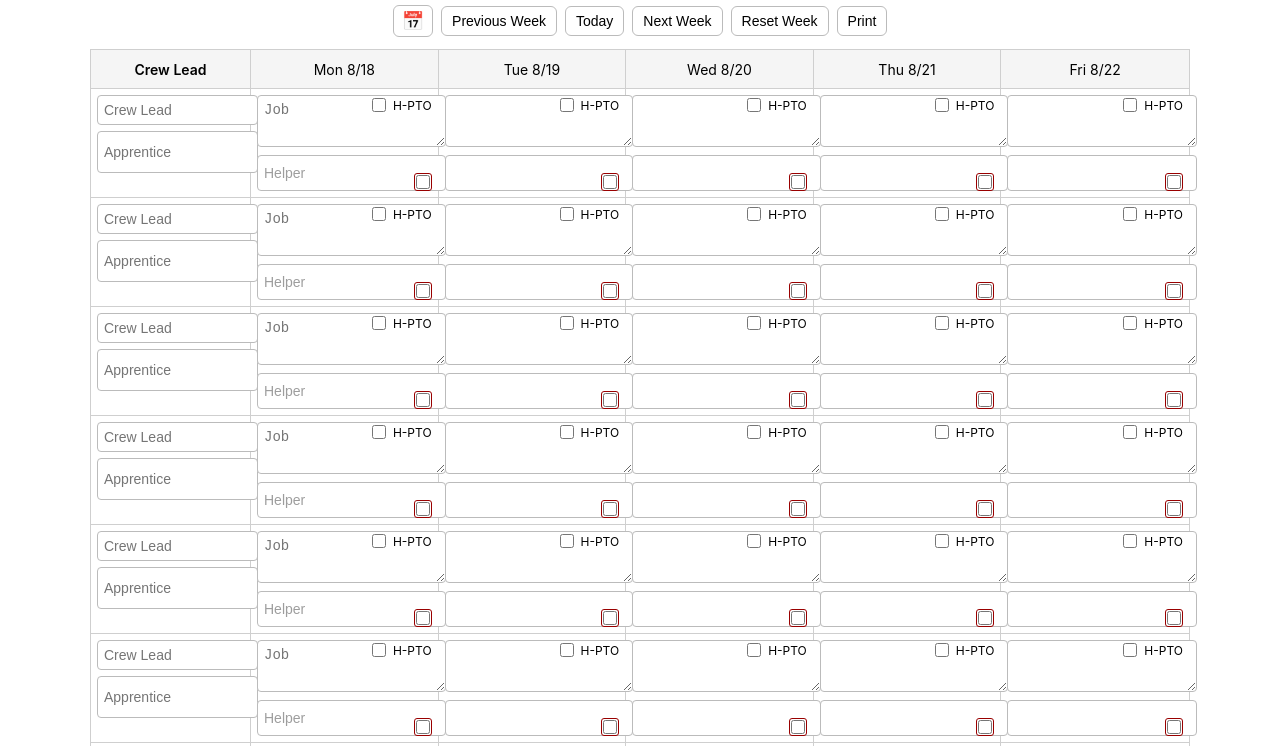
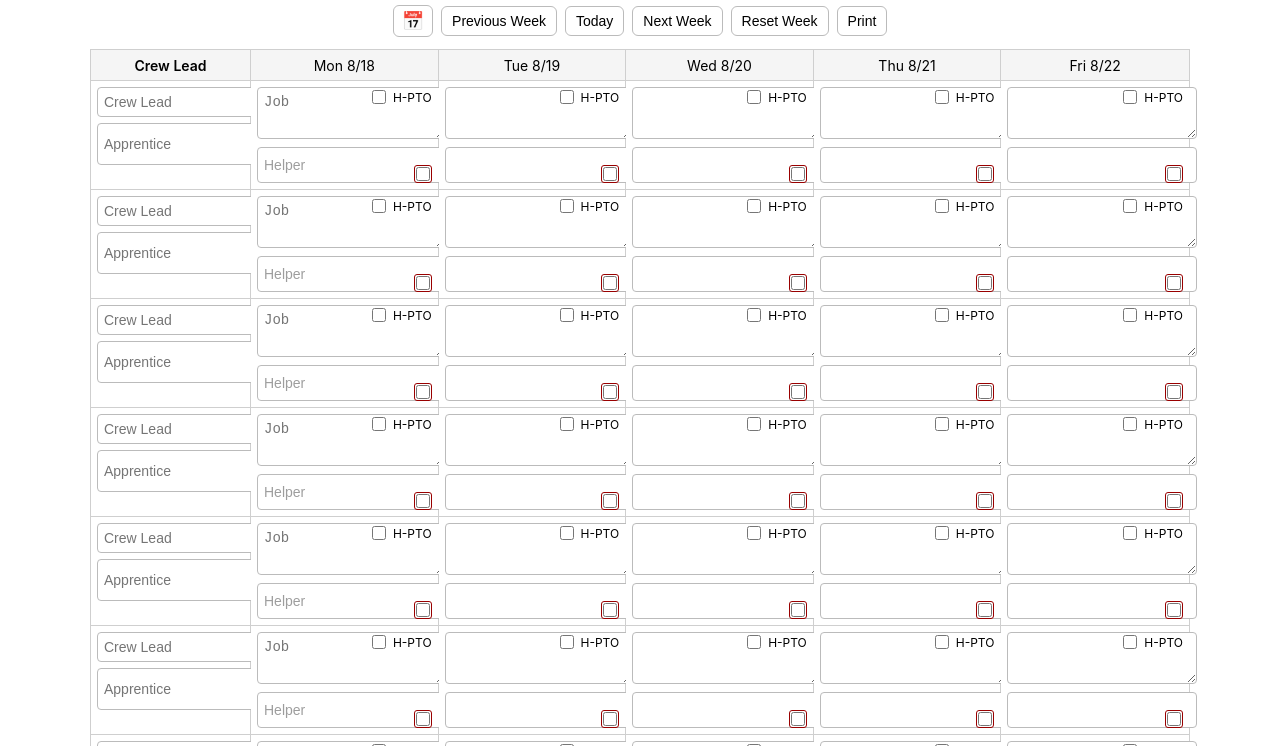
Before and after one commit to bergercasey/hvac-scheduler-clean, a website: page index.html in a window 1280 px wide. Shown: the part 45-791 px from the top of the page. Drawn offline with Linux system fonts and the light colour scheme.

Commit message:
Update index.html

```diff
--- a/index.html
+++ b/index.html
@@ -2,66 +2,87 @@
 <html lang="en">
 <head>
 <meta charset="utf-8"/>
-<meta name="viewport" content="width=device-width, initial-scale=1"/>
+<meta name="viewport" content="width=device-width,initial-scale=1"/>
 <title>HVAC Weekly Schedule</title>
 <style>
   :root{
+    /* tweak these to taste */
+    --page-max: 1100px;
+    --left-col: 160px;
+    --cell-min-h: 72px;      /* row height */
+    --job-min-h: 38px;       /* ~2 lines */
+    --helper-h: 26px;        /* 1 line  */
     --grid-border:#cfcfcf;
-    --header-bg:#f5f5f5;
-    --light-red:rgba(255,0,0,0.1);
-    --maxw:1100px;
+    --hdr-bg:#f5f5f5;
+    --light-red: rgba(255,0,0,0.10);
   }
+
   /* page */
-  body{font-family:-apple-system,system-ui,Segoe UI,Roboto,sans-serif;margin:0;background:#fff;}
-  .wrap{max-width:var(--maxw);margin:16px auto 32px;padding:0 12px;}
-  h1{margin:6px 0 8px;text-align:center;font-size:22px;font-weight:700;}
+  html,body{background:#fff}
+  body{font-family:-apple-system,system-ui,Segoe UI,Roboto,sans-serif;margin:0}
+  .wrap{max-width:var(--page-max);margin:16px auto 28px;padding:0 12px}
 
-  /* toolbar */
-  .toolbar{display:flex;justify-content:center;align-items:center;gap:8px;margin:8px 0 12px;}
-  .btn{font-size:14px;padding:6px 10px;border:1px solid #bbb;background:#fff;border-radius:6px}
+  /* header */
+  h1{margin:6px 0 8px;text-align:center;font-size:22px;font-weight:700}
+
+  /* toolbar (centered below header) */
+  .toolbar{display:flex;justify-content:center;align-items:center;gap:8px;margin:8px 0 12px}
+  .btn{font-size:14px;padding:6px 10px;border:1px solid #bbb;background:#fff;border-radius:6px;cursor:pointer}
   .btn:active{transform:translateY(1px)}
   .calendar-btn{padding:4px 8px;font-size:18px}
 
-  /* week header */
-  .weekbar{display:grid;grid-template-columns:160px repeat(5,1fr);border:1px solid var(--grid-border);border-bottom:0;background:var(--header-bg)}
-  .weekbar>div{border-right:1px solid var(--grid-border);height:30px;display:flex;align-items:center;justify-content:center;font-size:14px;padding:4px 6px}
+  /* weekday header row */
+  .weekbar{display:grid;grid-template-columns:var(--left-col) repeat(5,1fr);border:1px solid var(--grid-border);border-bottom:0;background:var(--hdr-bg)}
+  .weekbar>div{height:30px;display:flex;align-items:center;justify-content:center;border-right:1px solid var(--grid-border);font-size:14px;padding:0 6px}
   .weekbar>div:last-child{border-right:0}
   .crew-lead-head{font-weight:600}
 
-  /* grid */
-  .grid{display:grid;grid-template-columns:160px repeat(5,1fr);border:1px solid var(--grid-border)}
-  .leadcell,.cell{border-right:1px solid var(--grid-border);border-top:1px solid var(--grid-border);position:relative;padding:6px}
-  .grid>:nth-child(-n+6){border-top:0} /* first row under header */
-  .grid>:nth-child(6n){border-right:0}  /* last col */
+  /* main grid */
+  .grid{display:grid;grid-template-columns:var(--left-col) repeat(5,1fr);border:1px solid var(--grid-border)}
+  .leadcell,.cell{border-right:1px solid var(--grid-border);border-top:1px solid var(--grid-border);position:relative;padding:6px;min-height:var(--cell-min-h);background:#fff}
+  .grid>:nth-child(-n+6){border-top:0}    /* remove top border on first row */
+  .grid>:nth-child(6n){border-right:0}    /* remove right border on Friday */
+
+  /* left column (Crew Lead + Apprentice) */
   .leadcell{display:flex;flex-direction:column;gap:6px}
-  .lead-input,.apprentice-input{width:100%;border:1px solid #bbb;border-radius:4px;padding:6px;font-size:14px}
+  .lead-input,.apprentice-input{
+    width:100%;border:1px solid #bbb;border-radius:4px;padding:6px;font-size:14px;background:#fff
+  }
   .apprentice-input{height:28px}
 
-  /* day cells (compact, no bubbles) */
-  .job{width:100%;min-height:38px;max-height:48px;border:1px solid #bbb;border-radius:4px;padding:6px;font-size:14px;resize:vertical}
-  .helper{width:100%;height:26px;border:1px solid #bbb;border-radius:4px;padding:4px 6px;font-size:14px;margin-top:4px}
+  /* day cells (no bubbly look) */
+  .job{
+    width:100%;min-height:var(--job-min-h);max-height:54px;border:1px solid #bbb;border-radius:4px;
+    padding:6px;font-size:14px;resize:vertical;background:#fff
+  }
+  .helper{
+    width:100%;height:var(--helper-h);border:1px solid #bbb;border-radius:4px;
+    padding:4px 6px;font-size:14px;margin-top:4px;background:#fff
+  }
   .helper::placeholder{opacity:.7}
+
+  /* PTO: helper top-right (red check), crew bottom-right square */
+  .pto-top{position:absolute;top:6px;right:6px;display:flex;align-items:center;gap:4px;font-size:12px}
+  .pto-top input{width:14px;height:14px;accent-color:#c00}
   .pto-square{position:absolute;right:6px;bottom:6px;width:16px;height:16px;border:1px solid #900;border-radius:3px;display:flex;align-items:center;justify-content:center}
   .pto-square input{width:14px;height:14px;margin:0;accent-color:#c00}
-  .pto-top{position:absolute;right:6px;top:6px;display:flex;align-items:center;gap:4px;font-size:12px}
-  .pto-top input{width:14px;height:14px;accent-color:#c00}
   .shade{background:var(--light-red)}
 
-  /* bottom section aligned with grid width (75/25 split) */
+  /* bottom: To‑dos (75%) left, Floaters (25%) right — aligned with grid width */
   .bottom-wrap{display:flex;gap:12px;align-items:flex-start;margin-top:12px}
-  .todo{flex:3;border:1px solid var(--grid-border);border-radius:6px;padding:10px}
-  .floaters{flex:1;border:1px solid var(--grid-border);border-radius:6px;padding:10px}
+  .todo{flex:3;border:1px solid var(--grid-border);border-radius:6px;padding:10px;background:#fff}
+  .floaters{flex:1;border:1px solid var(--grid-border);border-radius:6px;padding:10px;background:#fff}
   .section-title{font-weight:600;margin-bottom:6px}
   .todo-grid{display:grid;grid-template-columns:1fr 1fr;gap:8px}
-  .todo-grid input{width:100%;border:1px solid #bbb;border-radius:4px;padding:6px;font-size:14px}
+  .todo-grid input{width:100%;border:1px solid #bbb;border-radius:4px;padding:6px;font-size:14px;background:#fff}
   .floater-row{display:flex;align-items:center;gap:8px;margin-bottom:6px}
-  .floater-row input[type="text"]{flex:1;border:1px solid #bbb;border-radius:4px;padding:6px;font-size:14px}
+  .floater-row input[type="text"]{flex:1;border:1px solid #bbb;border-radius:4px;padding:6px;font-size:14px;background:#fff}
   .floater-row input[type="checkbox"]{width:16px;height:16px;accent-color:#c00}
   .floater-assigned{background:var(--light-red);border-radius:4px;padding:2px}
 
-  /* log */
-  .log{margin-top:12px;border:1px solid var(--grid-border);border-radius:6px;overflow:hidden}
-  .log h3{margin:0;padding:8px 10px;background:var(--header-bg);font-size:14px}
+  /* on‑page log for iPad */
+  .log{margin-top:12px;border:1px solid var(--grid-border);border-radius:6px;overflow:hidden;background:#fff}
+  .log h3{margin:0;padding:8px 10px;background:var(--hdr-bg);font-size:14px}
   .logpre{margin:0;padding:8px 10px;height:140px;overflow:auto;font-family:ui-monospace,Menlo,Consolas,monospace;font-size:12px;white-space:pre-wrap;background:#fff}
 
   /* calendar modal */
@@ -75,6 +96,7 @@
 <div class="wrap">
   <h1>HVAC Weekly Schedule</h1>
 
+  <!-- centered toolbar -->
   <div class="toolbar">
     <button class="btn calendar-btn" id="openCalendar" title="Pick a date">📅</button>
     <button class="btn" id="prevWeek">Previous Week</button>
@@ -84,13 +106,16 @@
     <button class="btn" id="printBtn">Print</button>
   </div>
 
+  <!-- compact weekday header -->
   <div class="weekbar">
     <div class="crew-lead-head">Crew Lead</div>
     <div id="d0"></div><div id="d1"></div><div id="d2"></div><div id="d3"></div><div id="d4"></div>
   </div>
 
+  <!-- main grid -->
   <div class="grid" id="grid"></div>
 
+  <!-- bottom 75/25 -->
   <div class="bottom-wrap">
     <div class="todo">
       <div class="section-title">Need to be done jobs (12)</div>
@@ -102,6 +127,7 @@
     </div>
   </div>
 
+  <!-- visible log -->
   <div class="log">
     <h3>Log</h3>
     <pre class="logpre" id="log"></pre>
@@ -120,9 +146,9 @@
 (() => {
   /* ===== CONFIG ===== */
   const CREWS=12, DAYS=5;
-  const STORAGE_MODE = 'local'; // 'local' (works now) or 'api'
-  const API_BASE='/.netlify/functions'; // if you switch STORAGE_MODE to 'api'
-  const LOG = (tag,p)=>{const L=document.getElementById('log');const t=new Date().toLocaleTimeString();L.textContent+=`[${t}] ${tag} ${p?JSON.stringify(p):""}\n`;L.scrollTop=L.scrollHeight};
+  const STORAGE_MODE='local';             // 'local' now, switch to 'api' later
+  const API_BASE='/.netlify/functions';   // change if needed
+  const LOG=(tag,p)=>{const L=document.getElementById('log');if(!L)return;const t=new Date().toLocaleTimeString();L.textContent+=`[${t}] ${tag} ${p?JSON.stringify(p):""}\n`;L.scrollTop=L.scrollHeight};
 
   /* ===== STATE ===== */
   let currentMonday=getMonday(new Date());
@@ -131,76 +157,106 @@
   let savingWeek=false,savingPersistent=false;
 
   /* ===== UTIL ===== */
-  function getMonday(d){const x=new Date(d.getFullYear(),d.getMonth(),d.getDate());const day=x.getDay();const diff=(day===0?-6:1-day);x.setDate(x.getDate()+diff);x.setHours(0,0,0,0);return x}
+  function getMonday(d){const x=new Date(d.getFullYear(),d.getMonth(),d.getDate());const day=x.getDay();x.setDate(x.getDate()+(day===0?-6:1-day));x.setHours(0,0,0,0);return x}
   function addDays(d,n){const x=new Date(d);x.setDate(x.getDate()+n);return x}
   function fmtDay(date){return `${date.toLocaleDateString(undefined,{weekday:'short'})} ${(date.getMonth()+1)}/${date.getDate()}`}
-  function weekKey(d){const date=new Date(d);date.setHours(0,0,0,0);const jan4=new Date(date.getFullYear(),0,4);const w1=getMonday(jan4);const monday=getMonday(date);const ms=monday-w1;const num=1+Math.round(ms/(7*24*3600*1000));return `${date.getFullYear()}-W${String(num).padStart(2,'0')}`}
+  function weekKey(d){
+    const date=new Date(d);date.setHours(0,0,0,0);
+    const jan4=new Date(date.getFullYear(),0,4);
+    const w1=getMonday(jan4), mon=getMonday(date);
+    const num=1+Math.round((mon-w1)/(7*24*3600*1000));
+    return `${date.getFullYear()}-W${String(num).padStart(2,'0')}`;
+  }
   function blankWeek(){const jobs=[],helpers=[],cpto=[],hpto=[];for(let r=0;r<CREWS;r++){jobs[r]=Array(DAYS).fill("");helpers[r]=Array(DAYS).fill("");cpto[r]=Array(DAYS).fill(false);hpto[r]=Array(DAYS).fill(false)}return{jobs,helpers,crewPTO:cpto,helperPTO:hpto}}
   function blankPersistent(){return{crewLeads:Array(CREWS).fill(""),apprentices:Array(CREWS).fill(""),floaters:Array(10).fill(""),todos:Array(12).fill("")}}
-  const debounce=(fn,ms=250)=>{let t;return(...a)=>{clearTimeout(t);t=setTimeout(()=>fn(...a),ms)}}
+  const debounce=(fn,ms=220)=>{let t;return(...a)=>{clearTimeout(t);t=setTimeout(()=>fn(...a),ms)}};
 
   /* ===== RENDER ===== */
   function renderHeader(){for(let c=0;c<DAYS;c++){document.getElementById('d'+c).textContent=fmtDay(addDays(currentMonday,c))}}
+
+  function makeCell(r,c){
+    const cell=document.createElement('div'); cell.className='cell'; cell.dataset.r=r; cell.dataset.c=c;
+
+    const job=document.createElement('textarea');
+    job.className='job'; job.placeholder=(c===0?'Job':''); job.value=weekData.jobs[r][c]||"";
+    job.addEventListener('input', (e)=>{weekData.jobs[r][c]=e.target.value; LOG('job',{r,c,val:e.target.value}); saveWeekDeb();});
+
+    const helper=document.createElement('input');
+    helper.className='helper'; helper.placeholder=(c===0?'Helper':''); helper.value=weekData.helpers[r][c]||"";
+    helper.addEventListener('input',(e)=>{weekData.helpers[r][c]=e.target.value; LOG('helper',{r,c,val:e.target.value}); saveWeekDeb();});
+
+    // helper PTO (top‑right)
+    const top=document.createElement('div'); top.className='pto-top';
+    const hcb=document.createElement('input'); hcb.type='checkbox'; hcb.checked=!!weekData.helperPTO[r][c];
+    hcb.addEventListener('change',(e)=>{weekData.helperPTO[r][c]=e.target.checked; cell.classList.toggle('shade',e.target.checked); LOG('pto-helper',{r,c,checked:e.target.checked}); saveWeekDeb();});
+    top.appendChild(hcb); top.appendChild(document.createTextNode('H-PTO'));
+
+    // crew PTO (bottom‑right small square)
+    const sq=document.createElement('div'); sq.className='pto-square';
+    const ccb=document.createElement('input'); ccb.type='checkbox'; ccb.checked=!!weekData.crewPTO[r][c];
+    ccb.addEventListener('change',(e)=>{weekData.crewPTO[r][c]=e.target.checked; LOG('pto-crew',{r,c,checked:e.target.checked}); saveWeekDeb();});
+    sq.appendChild(ccb);
+
+    if(hcb.checked) cell.classList.add('shade');
+
+    cell.appendChild(job);
+    cell.appendChild(helper);
+    cell.appendChild(top);
+    cell.appendChild(sq);
+    return cell;
+  }
+
   function renderGrid(){
     const g=document.getElementById('grid'); g.innerHTML="";
     for(let r=0;r<CREWS;r++){
       // left column
       const lead=document.createElement('div'); lead.className='leadcell';
-      const leadIn=document.createElement('input'); leadIn.className='lead-input'; leadIn.placeholder='Crew Lead'; leadIn.value=persistent.crewLeads[r]||""; leadIn.dataset.r=r; leadIn.addEventListener('input',onCrewLead); lead.appendChild(leadIn);
-      const appr=document.createElement('input'); appr.className='apprentice-input'; appr.placeholder='Apprentice'; appr.value=persistent.apprentices[r]||""; appr.dataset.r=r; appr.addEventListener('input',onApprentice); lead.appendChild(appr);
+      const leadIn=document.createElement('input'); leadIn.className='lead-input'; leadIn.placeholder='Crew Lead'; leadIn.value=persistent.crewLeads[r]||"";
+      leadIn.dataset.r=r; leadIn.addEventListener('input',(e)=>{persistent.crewLeads[r]=e.target.value; LOG('crew-lead',{r,val:e.target.value}); savePersistentDeb();});
+      const appr=document.createElement('input'); appr.className='apprentice-input'; appr.placeholder='Apprentice'; appr.value=persistent.apprentices[r]||"";
+      appr.dataset.r=r; appr.addEventListener('input',(e)=>{persistent.apprentices[r]=e.target.value; LOG('apprentice',{r,val:e.target.value}); savePersistentDeb();});
+      lead.appendChild(leadIn); lead.appendChild(appr);
       g.appendChild(lead);
-      // days
-      for(let c=0;c<DAYS;c++){
-        const cell=document.createElement('div'); cell.className='cell'; cell.dataset.r=r; cell.dataset.c=c;
-        const job=document.createElement('textarea'); job.className='job'; job.placeholder=(c===0?'Job':''); job.value=weekData.jobs[r][c]||""; job.addEventListener('input',onJob); cell.appendChild(job);
-        const helper=document.createElement('input'); helper.className='helper'; helper.placeholder=(c===0?'Helper':''); helper.value=weekData.helpers[r][c]||""; helper.addEventListener('input',onHelper); cell.appendChild(helper);
-        // helper PTO (top-right)
-        const top=document.createElement('div'); top.className='pto-top';
-        const hcb=document.createElement('input'); hcb.type='checkbox'; hcb.checked=!!weekData.helperPTO[r][c]; hcb.addEventListener('change',onHelperPTO); top.appendChild(hcb); top.appendChild(document.createTextNode('H-PTO')); cell.appendChild(top);
-        // crew PTO (bottom-right small square)
-        const sq=document.createElement('div'); sq.className='pto-square';
-        const ccb=document.createElement('input'); ccb.type='checkbox'; ccb.checked=!!weekData.crewPTO[r][c]; ccb.addEventListener('change',onCrewPTO); sq.appendChild(ccb); cell.appendChild(sq);
-        if(hcb.checked) cell.classList.add('shade'); else cell.classList.remove('shade');
-        g.appendChild(cell);
-      }
+
+      // 5 day cells
+      for(let c=0;c<DAYS;c++){ g.appendChild(makeCell(r,c)); }
     }
   }
+
   function renderBottom(){
     const tg=document.getElementById('todoGrid'); tg.innerHTML="";
-    for(let i=0;i<persistent.todos.length;i++){const t=document.createElement('input'); t.type='text'; t.placeholder=`Job ${i+1}`; t.value=persistent.todos[i]||""; t.dataset.i=i; t.addEventListener('input',onTodo); tg.appendChild(t)}
+    for(let i=0;i<persistent.todos.length;i++){
+      const t=document.createElement('input'); t.type='text'; t.placeholder=`Job ${i+1}`; t.value=persistent.todos[i]||"";
+      t.dataset.i=i; t.addEventListener('input',(e)=>{persistent.todos[i]=e.target.value; LOG('todo',{i,val:e.target.value}); savePersistentDeb();});
+      tg.appendChild(t);
+    }
     const fl=document.getElementById('floatersList'); fl.innerHTML="";
-    for(let i=0;i<persistent.floaters.length;i++){const row=document.createElement('div'); row.className='floater-row';
+    for(let i=0;i<persistent.floaters.length;i++){
+      const row=document.createElement('div'); row.className='floater-row';
       const cb=document.createElement('input'); cb.type='checkbox'; cb.addEventListener('change',()=>row.classList.toggle('floater-assigned',cb.checked));
-      const t=document.createElement('input'); t.type='text'; t.placeholder=`Floater ${i+1}`; t.value=persistent.floaters[i]||""; t.dataset.i=i; t.addEventListener('input',onFloater); row.appendChild(cb); row.appendChild(t); fl.appendChild(row)}
+      const t=document.createElement('input'); t.type='text'; t.placeholder=`Floater ${i+1}`; t.value=persistent.floaters[i]||"";
+      t.dataset.i=i; t.addEventListener('input',(e)=>{persistent.floaters[i]=e.target.value; LOG('floater',{i,val:e.target.value}); savePersistentDeb();});
+      row.appendChild(cb); row.appendChild(t); fl.appendChild(row);
+    }
   }
 
-  /* ===== EVENTS (autosave) ===== */
-  const saveWeekDeb=debounce(saveWeek,250);
-  const savePersDeb=debounce(savePersistent,250);
+  /* ===== SAVE/LOAD ===== */
+  const saveWeekDeb=debounce(saveWeek,220);
+  const savePersistentDeb=debounce(savePersistent,220);
 
-  function onJob(e){const cell=e.target.closest('.cell');const r=+cell.dataset.r,c=+cell.dataset.c;weekData.jobs[r][c]=e.target.value;LOG('job',{r,c,val:e.target.value});saveWeekDeb()}
-  function onHelper(e){const cell=e.target.closest('.cell');const r=+cell.dataset.r,c=+cell.dataset.c;weekData.helpers[r][c]=e.target.value;LOG('helper',{r,c,val:e.target.value});saveWeekDeb()}
-  function onCrewPTO(e){const cell=e.target.closest('.cell');const r=+cell.dataset.r,c=+cell.dataset.c;weekData.crewPTO[r][c]=e.target.checked;LOG('pto-crew',{r,c,checked:e.target.checked});saveWeekDeb()}
-  function onHelperPTO(e){const cell=e.target.closest('.cell');const r=+cell.dataset.r,c=+cell.dataset.c;weekData.helperPTO[r][c]=e.target.checked;cell.classList.toggle('shade',e.target.checked);LOG('pto-helper',{r,c,checked:e.target.checked});saveWeekDeb()}
-  function onCrewLead(e){const r=+e.target.dataset.r;persistent.crewLeads[r]=e.target.value;LOG('crew-lead',{r,val:e.target.value});savePersDeb()}
-  function onApprentice(e){const r=+e.target.dataset.r;persistent.apprentices[r]=e.target.value;LOG('apprentice',{r,val:e.target.value});savePersDeb()}
-  function onFloater(e){const i=+e.target.dataset.i;persistent.floaters[i]=e.target.value;LOG('floater',{i,val:e.target.value});savePersDeb()}
-  function onTodo(e){const i=+e.target.dataset.i;persistent.todos[i]=e.target.value;LOG('todo',{i,val:e.target.value});savePersDeb()}
-
-  /* ===== STORAGE (LOCAL & API) ===== */
-  function lsKeyWeek(){return `wk:${weekKey(currentMonday)}`}
+  function lsWeekKey(){return `wk:${weekKey(currentMonday)}`}
   const LS_PERSIST='persist:v1';
 
   async function loadWeek(){
     if(STORAGE_MODE==='local'){
-      const raw=localStorage.getItem(lsKeyWeek()); LOG('load-week-local',{key:lsKeyWeek(),found:!!raw});
+      const raw=localStorage.getItem(lsWeekKey()); LOG('load-week-local',{key:lsWeekKey(),found:!!raw});
       weekData = raw? JSON.parse(raw) : blankWeek();
     }else{
       try{
         const res=await fetch(`${API_BASE}/load-week`,{method:'POST',headers:{'Content-Type':'application/json'},body:JSON.stringify({key:weekKey(currentMonday)})});
         const data=await res.json().catch(()=>({}));
-        LOG('load-week',{status:res.status,ok:res.ok,key:weekKey(currentMonday)});
-        weekData = (res.ok && data && data.week) ? data.week : blankWeek();
+        LOG('load-week',{status:res.status,ok:res.ok});
+        weekData = (res.ok && data && data.week)? data.week : blankWeek();
       }catch(err){LOG('load-week-error',{err:String(err)});weekData=blankWeek()}
     }
   }
@@ -208,12 +264,12 @@
     if(savingWeek) return; savingWeek=true;
     const key=weekKey(currentMonday);
     if(STORAGE_MODE==='local'){
-      localStorage.setItem(lsKeyWeek(),JSON.stringify(weekData));
+      localStorage.setItem(lsWeekKey(),JSON.stringify(weekData));
       LOG('save-week-local',{key});
     }else{
       try{
         const res=await fetch(`${API_BASE}/save-week`,{method:'POST',headers:{'Content-Type':'application/json'},body:JSON.stringify({key,week:weekData})});
-        LOG('save-week',{status:res.status,ok:res.ok,key});
+        LOG('save-week',{status:res.status,ok:res.ok});
       }catch(err){LOG('save-week-error',{err:String(err)})}
     }
     savingWeek=false;
@@ -221,13 +277,15 @@
   async function loadPersistent(){
     if(STORAGE_MODE==='local'){
       const raw=localStorage.getItem(LS_PERSIST); LOG('load-persistent-local',{found:!!raw});
-      if(raw){persistent=Object.assign(blankPersistent(),JSON.parse(raw))}
+      persistent = raw ? Object.assign(blankPersistent(), JSON.parse(raw)) : blankPersistent();
     }else{
       try{
         const res=await fetch(`${API_BASE}/load-persistent`,{method:'POST',headers:{'Content-Type':'application/json'}});
         const data=await res.json().catch(()=>({}));
         LOG('load-persistent',{status:res.status,ok:res.ok});
-        if(res.ok && data && data.persistent){persistent=Object.assign(blankPersistent(),data.persistent)}
+        if(res.ok && data && data.persistent){
+          persistent = Object.assign(blankPersistent(), data.persistent);
+        }
       }catch(err){LOG('load-persistent-error',{err:String(err)})}
     }
   }
@@ -245,29 +303,36 @@
     savingPersistent=false;
   }
 
-  /* ===== WEEK NAV + CAL ===== */
+  /* ===== NAV + CALENDAR ===== */
   function goToMonday(d){
     currentMonday=getMonday(d);
     renderHeader();
-    weekData=blankWeek();              // visually reset now
+    weekData=blankWeek();      // visual reset
     renderGrid();
-    loadWeek().then(()=>renderGrid()); // then show loaded (or blank) week
+    loadWeek().then(()=>renderGrid());
+    document.dispatchEvent(new CustomEvent('weekchange',{detail:{monday:currentMonday}}));
   }
-  document.getElementById('prevWeek').addEventListener('click',()=>goToMonday(addDays(currentMonday,-7)));
-  document.getElementById('nextWeek').addEventListener('click',()=>goToMonday(addDays(currentMonday,7)));
-  document.getElementById('todayBtn').addEventListener('click',()=>goToMonday(new Date()));
-  document.getElementById('resetWeek').addEventListener('click',()=>{weekData=blankWeek();renderGrid();saveWeek();LOG('reset-week',{key:weekKey(currentMonday)})});
-  document.getElementById('printBtn').addEventListener('click',()=>window.print());
 
-  const backdrop=document.getElementById('calBackdrop');
-  const datePicker=document.getElementById('datePicker');
-  document.getElementById('openCalendar').addEventListener('click',()=>{
+  // buttons
+  const $=id=>document.getElementById(id);
+  $('prevWeek').addEventListener('click',()=>goToMonday(addDays(currentMonday,-7)));
+  $('nextWeek').addEventListener('click',()=>goToMonday(addDays(currentMonday, 7)));
+  $('todayBtn').addEventListener('click',()=>goToMonday(new Date()));
+  $('resetWeek').addEventListener('click',()=>{weekData=blankWeek();renderGrid();saveWeek();LOG('reset-week',{key:weekKey(currentMonday)})});
+  $('printBtn').addEventListener('click',()=>window.print());
+
+  // calendar open/close
+  const backdrop=$('calBackdrop'), datePicker=$('datePicker');
+  $('openCalendar').addEventListener('click',()=>{
     backdrop.style.display='flex';
     const iso=new Date(currentMonday.getTime()-currentMonday.getTimezoneOffset()*60000).toISOString().slice(0,10);
     datePicker.value=iso; datePicker.focus();
   });
-  backdrop.addEventListener('click',(e)=>{if(e.target===backdrop) backdrop.style.display='none'});
-  datePicker.addEventListener('change',()=>{const v=datePicker.value;if(v){goToMonday(new Date(v+"T12:00:00"))}backdrop.style.display='none'});
+  backdrop.addEventListener('click',(e)=>{ if(e.target===backdrop) backdrop.style.display='none'; });
+  datePicker.addEventListener('change',()=>{
+    const v=datePicker.value; if(v){ goToMonday(new Date(v+"T12:00:00")); }
+    backdrop.style.display='none';
+  });
 
   /* ===== INIT ===== */
   window.addEventListener('DOMContentLoaded', async ()=>{
```
